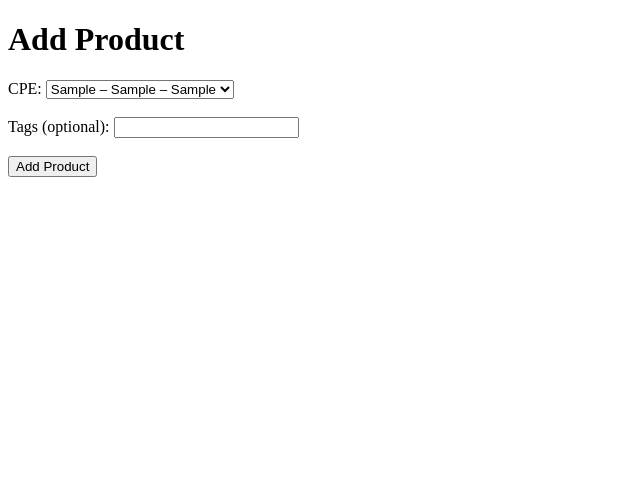
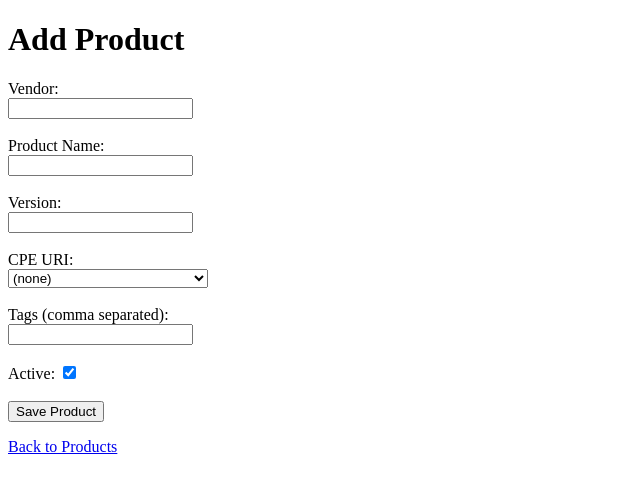
Before and after one commit to twbaty/cvescout, a Flask app: page /products/add in a window 1280 px wide. Shown: the top 493 px of the page, without its empty margins (0-640 px from the left). Run offline with Flask 3, Linux system fonts and the light colour scheme; tables that the repository leaves empty hold one stand-in row (values such as "Sample post").

Commit message:
Update product_add.html

```diff
--- a/app/web/templates/product_add.html
+++ b/app/web/templates/product_add.html
@@ -8,25 +8,38 @@
 <h1>Add Product</h1>
 
 <form action="/products/add" method="POST">
+    <label>Vendor:</label><br>
+    <input type="text" name="vendor" required><br><br>
 
-    <label>CPE:</label>
-    <select name="cpe_uri" required>
-        {% for c in cpes %}
-        <option value="{{ c.cpe_uri }}">
-            {{ c.vendor }} – {{ c.product }} – {{ c.version }}
-        </option>
+    <label>Product Name:</label><br>
+    <input type="text" name="name" required><br><br>
+
+    <label>Version:</label><br>
+    <input type="text" name="version"><br><br>
+
+    <label>CPE URI:</label><br>
+    <select name="cpe_uri">
+        <option value="">(none)</option>
+        {% for cpe in cpes %}
+            <option value="{{ cpe.cpe_uri }}">
+                {{ cpe.vendor }} — {{ cpe.product }} — {{ cpe.version }}
+            </option>
         {% endfor %}
     </select>
-
     <br><br>
 
-    <label>Tags (optional):</label>
-    <input type="text" name="tags">
+    <label>Tags (comma separated):</label><br>
+    <input type="text" name="tags"><br><br>
 
-    <br><br>
+    <label>Active:</label>
+    <input type="checkbox" name="active" checked><br><br>
 
-    <button type="submit">Add Product</button>
+    <button type="submit">Save Product</button>
 </form>
+
+<p>
+    <a href="/products">Back to Products</a>
+</p>
 
 </body>
 </html>
```
